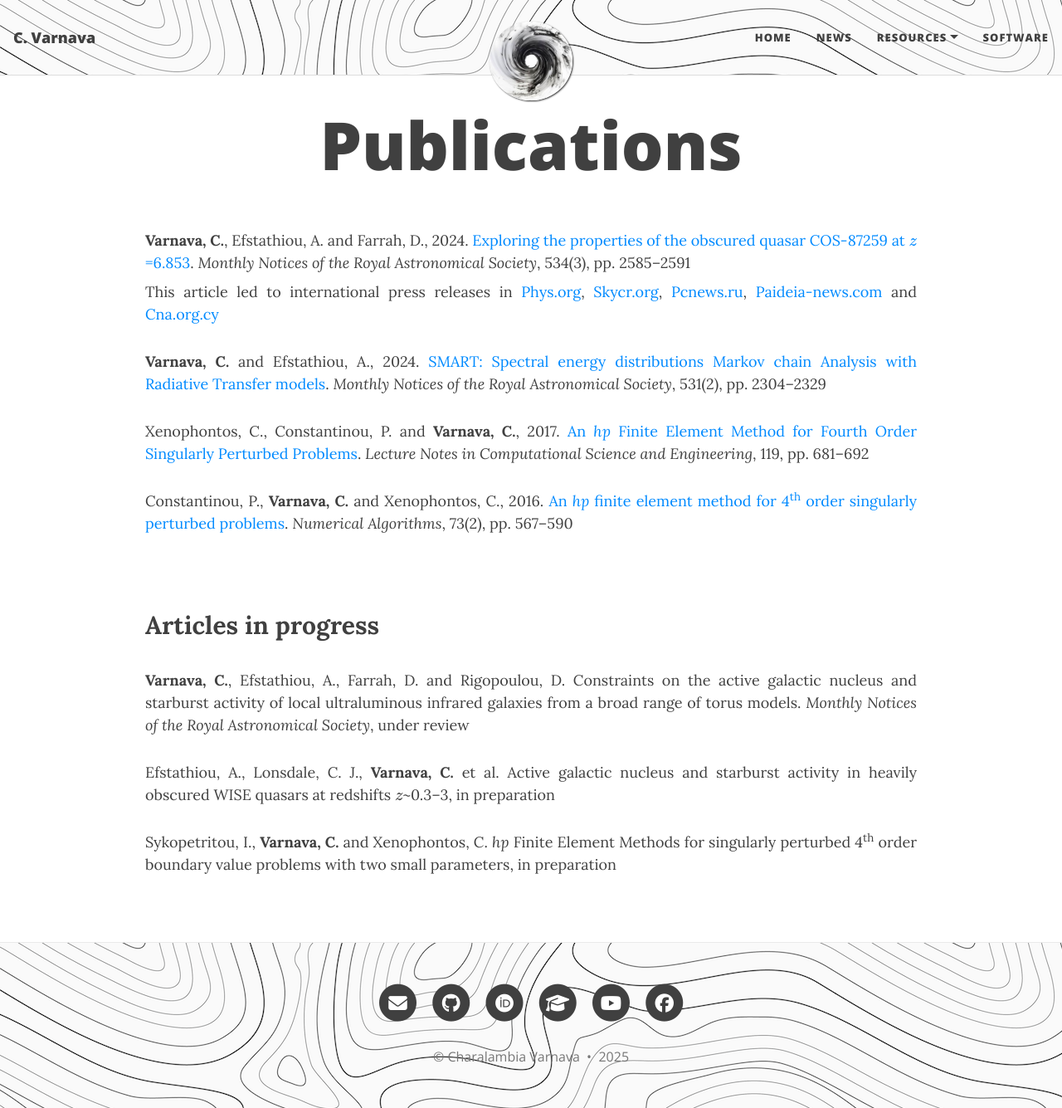
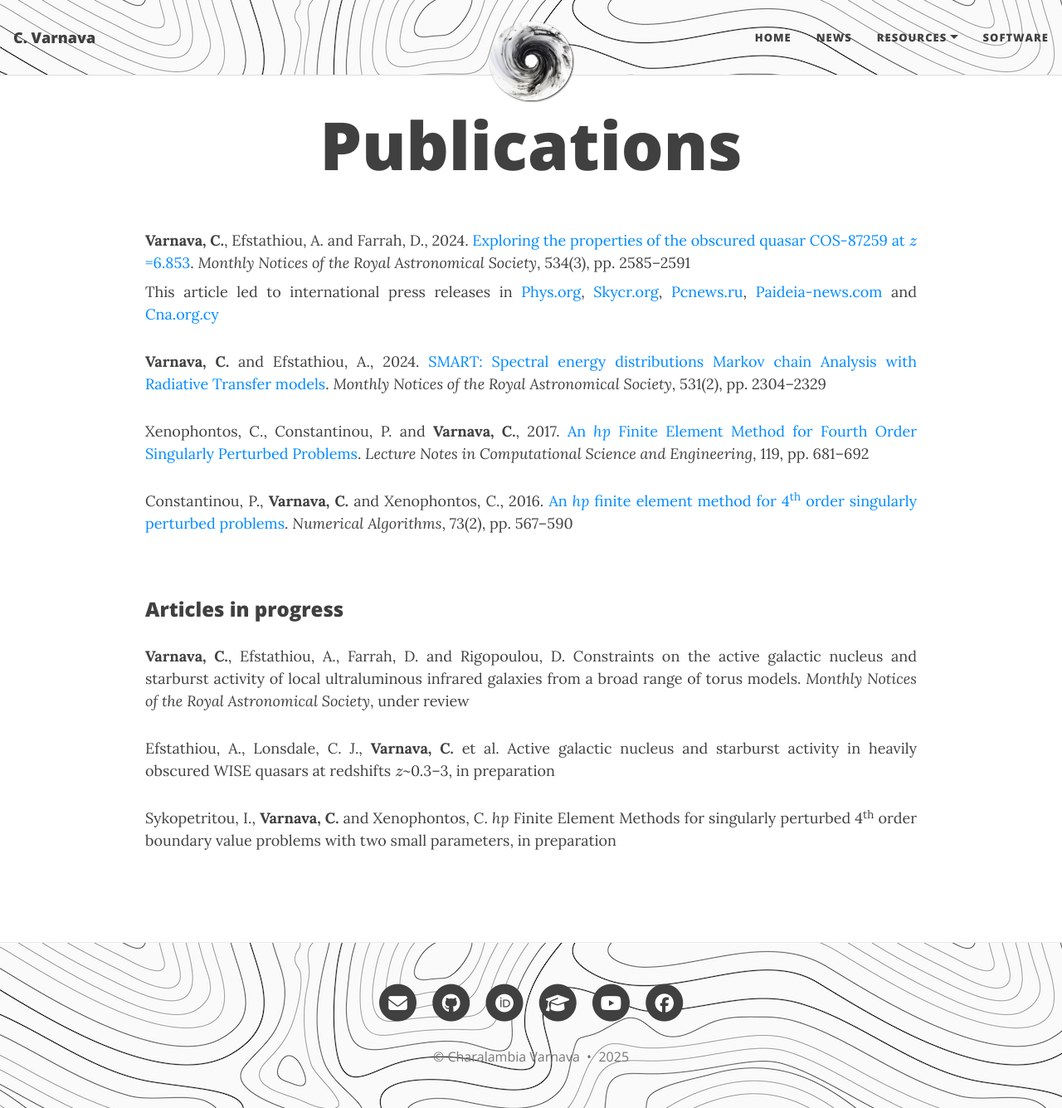
Before and after one commit to ch-var/ch-var.github.io, a Jekyll site: the page built from publications.html, in a window 1280 px wide and 1335 px high. Shown: the whole window at 83% size. Built offline with Jekyll 4.4.1, drawn with Linux system fonts in a browser that asks for light colours; formulas are drawn with MathJax 3.

Commit message:
Update publications.html

```diff
--- a/publications.html
+++ b/publications.html
@@ -27,7 +27,7 @@
 <p align='justify'>Xenophontos, C., Constantinou, P. and <b>Varnava, C.</b>, 2017. <a href="https://doi.org/10.1007/978-3-319-65870-4_49">An <i>hp</i> Finite Element Method for Fourth Order Singularly Perturbed Problems</a>. <i>Lecture Notes in Computational Science and Engineering</i>, 119, pp. 681–692</p>
 <p align='justify'>Constantinou, P., <b>Varnava, C.</b> and Xenophontos, C., 2016. <a href="https://doi.org/10.1007/s11075-016-0108-9">An <i>hp</i> finite element method for 4<sup>th</sup> order singularly perturbed problems</a>. <i>Numerical Algorithms</i>, 73(2), pp. 567–590</p>
 <br>
-<p style="font-weight: bold; font-size: 30px;">Articles in progress</p>
+<p style="font-family: var(--header-font); font-weight: 800; line-height: 1.1; font-size: 1.5rem; margin-top: 1.25rem;">Articles in progress</p>
 <p align='justify'><b>Varnava, C.</b>, Efstathiou, A., Farrah, D. and Rigopoulou, D. Constraints on the active galactic nucleus and starburst activity of local ultraluminous infrared galaxies from a broad range of torus models. <i>Monthly Notices of the Royal Astronomical Society</i>, under review</p>
 <p align='justify'>Efstathiou, A., Lonsdale, C. J., <b>Varnava, C.</b> et al. Active galactic nucleus and starburst activity in heavily obscured WISE quasars at redshifts \(z\)~0.3–3, in preparation</p>
 <p align='justify'>Sykopetritou, I., <b>Varnava, C.</b> and Xenophontos, C. <i>hp</i> Finite Element Methods for singularly perturbed 4<sup>th</sup> order boundary value problems with two small parameters, in preparation</p>
```
